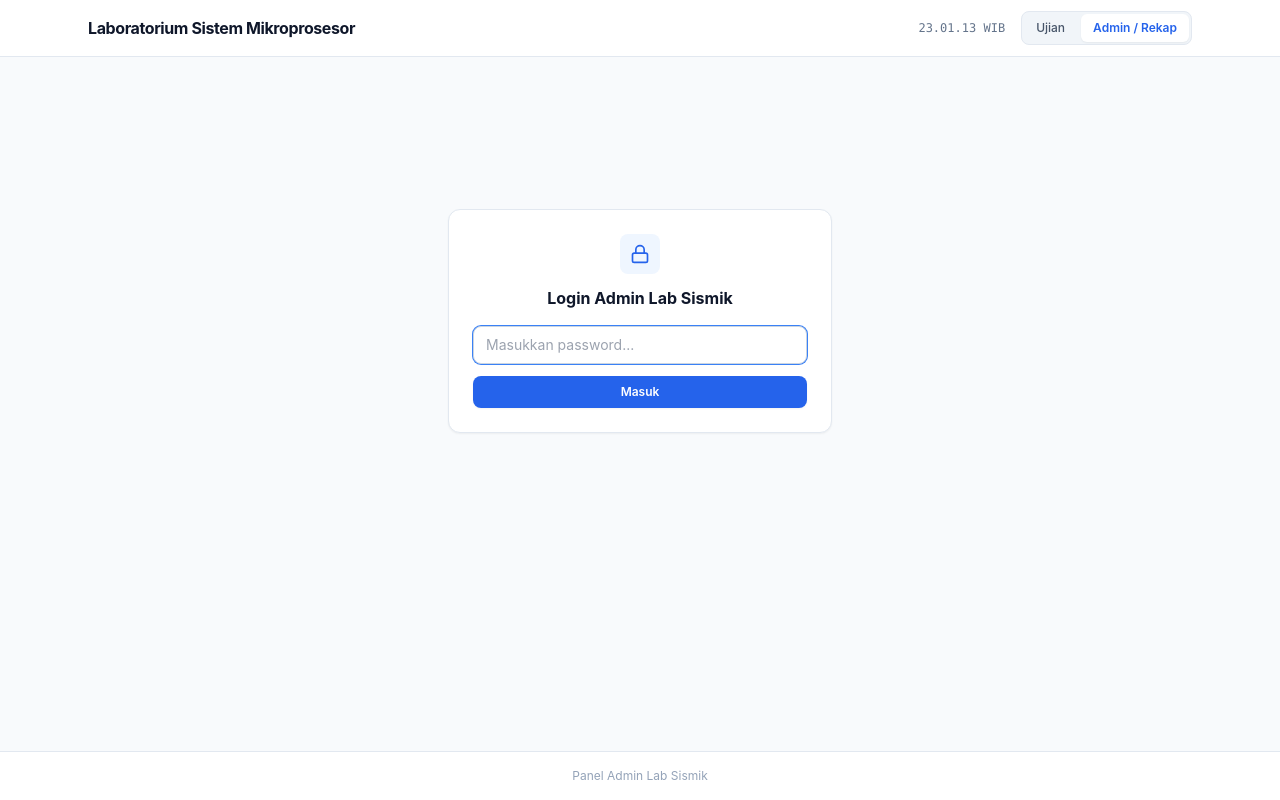
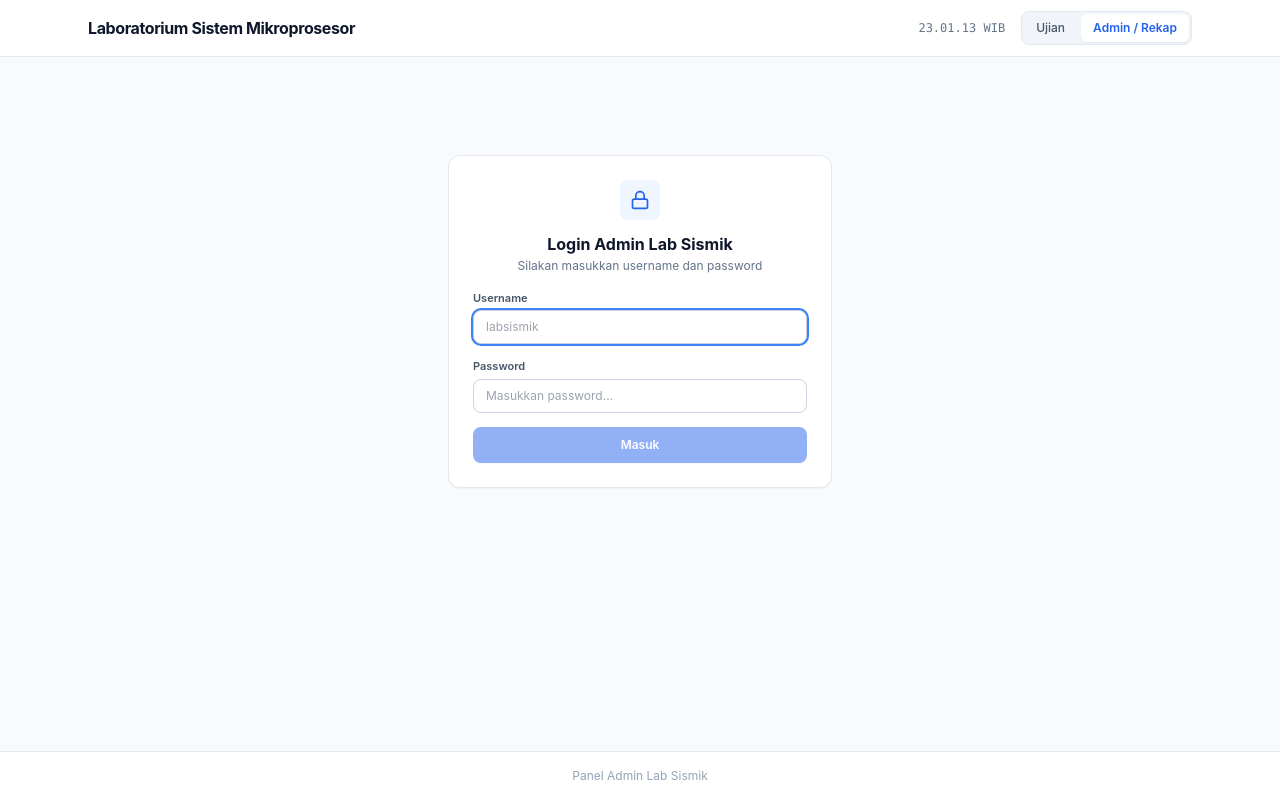
Before and after one commit to 2304111010062/FINAL_LAB, a Next.js app: page /admin in a window 1280 px wide. Built offline with nearby package versions, Linux system fonts and the light colour scheme.

Commit message:
feat: perbarui halaman login admin dengan username labsismik dan password

```diff
--- a/src/app/admin/page.tsx
+++ b/src/app/admin/page.tsx
@@ -9,8 +9,9 @@ import { LogOut, Lock } from "lucide-react";
 export default function AdminPage() {
   const [isAuthenticated, setIsAuthenticated] = useState<boolean>(false);
   const [assignedModul, setAssignedModul] = useState<number | "all">("all");
-  const [pin, setPin] = useState<string>("");
-  const [pinError, setPinError] = useState<string | null>(null);
+  const [username, setUsername] = useState<string>("");
+  const [password, setPassword] = useState<string>("");
+  const [loginError, setLoginError] = useState<string | null>(null);
   const [isVerifying, setIsVerifying] = useState<boolean>(false);
   const [activeTab, setActiveTab] = useState<"soal" | "rekap">("rekap");
 
@@ -27,28 +28,28 @@ export default function AdminPage() {
 
   const handleLogin = async (e: React.FormEvent) => {
     e.preventDefault();
-    setPinError(null);
+    setLoginError(null);
     setIsVerifying(true);
 
     try {
       const res = await fetch("/api/admin/verify", {
         method: "POST",
         headers: { "Content-Type": "application/json" },
-        body: JSON.stringify({ pin }),
+        body: JSON.stringify({ username, password }),
       });
 
       const data = await res.json();
       if (!res.ok || !data.success) {
-        throw new Error(data.error || "Password salah");
+        throw new Error(data.error || "Username atau password salah");
       }
 
       sessionStorage.setItem("admin_auth_token", data.token);
       sessionStorage.setItem("admin_modul", data.modul?.toString() || "all");
       setAssignedModul(data.modul || "all");
       setIsAuthenticated(true);
-      setPin("");
+      setPassword("");
     } catch (err: any) {
-      setPinError(err.message || "Gagal masuk");
+      setLoginError(err.message || "Gagal masuk");
     } finally {
       setIsVerifying(false);
     }
@@ -66,7 +67,7 @@ export default function AdminPage() {
 
       <main className="flex-1 max-w-5xl w-full mx-auto px-4 py-6 space-y-5">
         {!isAuthenticated ? (
-          /* Login Sederhana */
+          /* Login Form */
           <div className="min-h-[60vh] flex items-center justify-center">
             <div className="w-full max-w-sm bg-white border border-slate-200 rounded-xl p-6 shadow-sm">
               <div className="w-10 h-10 rounded-lg bg-blue-50 text-blue-600 flex items-center justify-center mx-auto mb-3">
@@ -75,31 +76,49 @@ export default function AdminPage() {
 
               <div className="text-center mb-4">
                 <h1 className="text-base font-bold text-slate-900">Login Admin Lab Sismik</h1>
+                <p className="text-xs text-slate-500 mt-0.5">Silakan masukkan username dan password</p>
               </div>
 
-              {pinError && (
-                <div className="mb-3 p-2 rounded bg-red-50 border border-red-200 text-red-600 text-xs text-center">
-                  {pinError}
+              {loginError && (
+                <div className="mb-3 p-2.5 rounded-lg bg-red-50 border border-red-200 text-red-600 text-xs text-center">
+                  {loginError}
                 </div>
               )}
 
-              <form onSubmit={handleLogin} className="space-y-3">
+              <form onSubmit={handleLogin} className="space-y-3.5">
                 <div>
+                  <label className="block text-[11px] font-semibold text-slate-600 mb-1">
+                    Username
+                  </label>
+                  <input
+                    type="text"
+                    autoFocus
+                    required
+                    placeholder="labsismik"
+                    value={username}
+                    onChange={(e) => setUsername(e.target.value)}
+                    className="w-full bg-white border border-slate-300 rounded-lg px-3 py-2 text-xs text-slate-900 focus:outline-none focus:ring-2 focus:ring-blue-500"
+                  />
+                </div>
+
+                <div>
+                  <label className="block text-[11px] font-semibold text-slate-600 mb-1">
+                    Password
+                  </label>
                   <input
                     type="password"
-                    autoFocus
                     required
                     placeholder="Masukkan password..."
-                    value={pin}
-                    onChange={(e) => setPin(e.target.value)}
-                    className="w-full bg-white border border-slate-300 rounded-lg px-3 py-2 text-sm text-slate-900 focus:outline-none focus:ring-1 focus:ring-blue-500"
+                    value={password}
+                    onChange={(e) => setPassword(e.target.value)}
+                    className="w-full bg-white border border-slate-300 rounded-lg px-3 py-2 text-xs text-slate-900 focus:outline-none focus:ring-2 focus:ring-blue-500"
                   />
                 </div>
 
                 <button
                   type="submit"
-                  disabled={isVerifying || pin.trim() === ""}
-                  className="w-full py-2 px-3 rounded-lg bg-blue-600 hover:bg-blue-700 text-white font-semibold text-xs transition shadow-sm"
+                  disabled={isVerifying || password.trim() === ""}
+                  className="w-full py-2.5 px-3 rounded-lg bg-blue-600 hover:bg-blue-700 text-white font-semibold text-xs transition shadow-sm disabled:opacity-50"
                 >
                   {isVerifying ? "Memverifikasi..." : "Masuk"}
                 </button>
--- a/src/app/api/admin/verify/route.ts
+++ b/src/app/api/admin/verify/route.ts
@@ -4,29 +4,40 @@ export const dynamic = "force-dynamic";
 
 export async function POST(req: Request) {
   try {
-    const { pin } = await req.json();
-    const cleanPin = (pin || "").trim().toLowerCase();
+    const body = await req.json();
+    const username = (body.username || "").trim().toLowerCase();
+    const password = (body.password || body.pin || "").trim();
+    const cleanPass = password.toLowerCase();
     const masterPin = (process.env.ADMIN_PIN || "123456").trim().toLowerCase();
 
     let assignedModul: number | "all" = "all";
 
-    if (cleanPin === "modul1") {
+    // Kredensial Admin Utama yang diminta:
+    // Username: labsismik
+    // Password: LabSimsik@digital123
+    const isMasterCredential =
+      (username === "labsismik" && password === "LabSimsik@digital123") ||
+      cleanPass === "labsimsik@digital123" ||
+      cleanPass === masterPin ||
+      cleanPass === "admin";
+
+    if (isMasterCredential) {
+      assignedModul = "all";
+    } else if (cleanPass === "modul1" || username === "modul1") {
       assignedModul = 1;
-    } else if (cleanPin === "modul2") {
+    } else if (cleanPass === "modul2" || username === "modul2") {
       assignedModul = 2;
-    } else if (cleanPin === "modul3") {
+    } else if (cleanPass === "modul3" || username === "modul3") {
       assignedModul = 3;
-    } else if (cleanPin === "modul4") {
+    } else if (cleanPass === "modul4" || username === "modul4") {
       assignedModul = 4;
-    } else if (cleanPin === "modul5") {
+    } else if (cleanPass === "modul5" || username === "modul5") {
       assignedModul = 5;
-    } else if (cleanPin === masterPin || cleanPin === "admin") {
-      assignedModul = "all";
     } else {
       return NextResponse.json(
         {
           success: false,
-          error: "Password salah. Masukkan password modul (modul1, modul2, modul3, modul4, modul5) atau password admin.",
+          error: "Username atau Password salah.",
         },
         { status: 401 }
       );
@@ -36,7 +47,7 @@ export async function POST(req: Request) {
       success: true,
       message: "Verifikasi berhasil",
       modul: assignedModul,
-      token: "admin_token_" + Buffer.from(cleanPin).toString("base64"),
+      token: "admin_token_" + Buffer.from(username + ":" + password).toString("base64"),
     });
   } catch (error: any) {
     return NextResponse.json(
```
